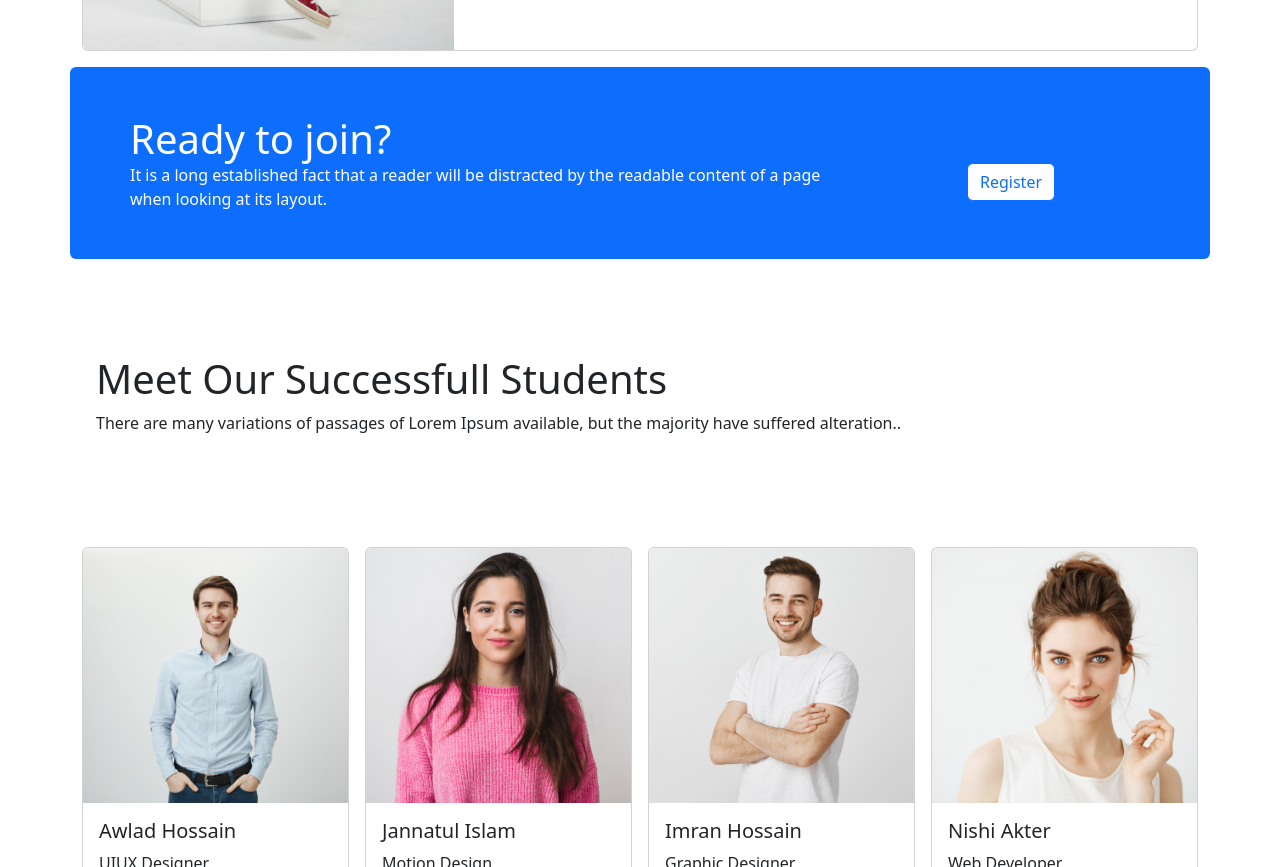
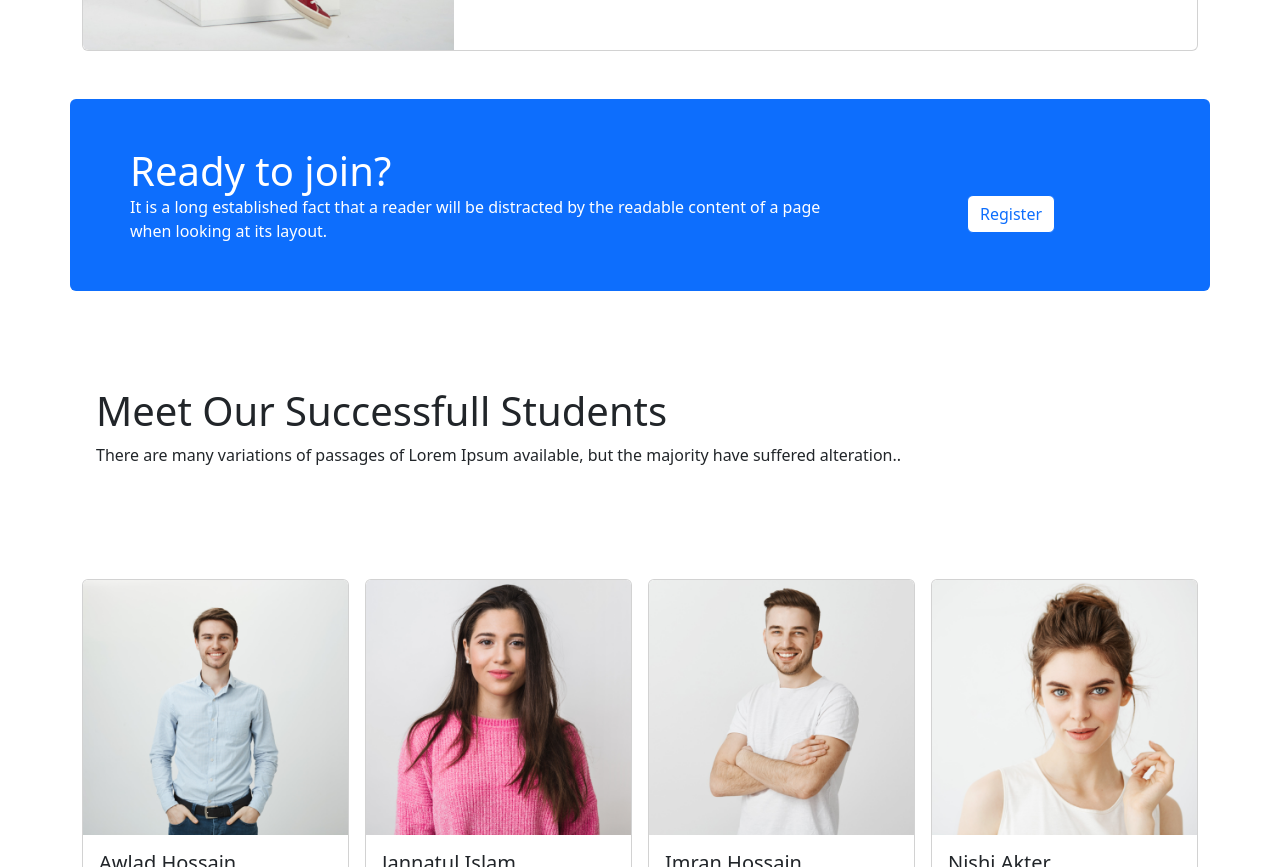
Before and after one commit to RkRidoy/ed-tech, a plain HTML site: page index.html in a window 1280 px wide. Shown: the part 2136-3003 px from the top of the page. Drawn offline with nearby package versions, Linux system fonts and the light colour scheme.

```diff
--- a/index.html
+++ b/index.html
@@ -238,7 +238,7 @@
     </div>
     <!--Explore-->
     <!--Joining-->
-    <div class="container bg-primary rounded">
+    <div class="container bg-primary rounded mt-5">
       <div class="col-sm-12">
         <div class="row g-0">
 
```
